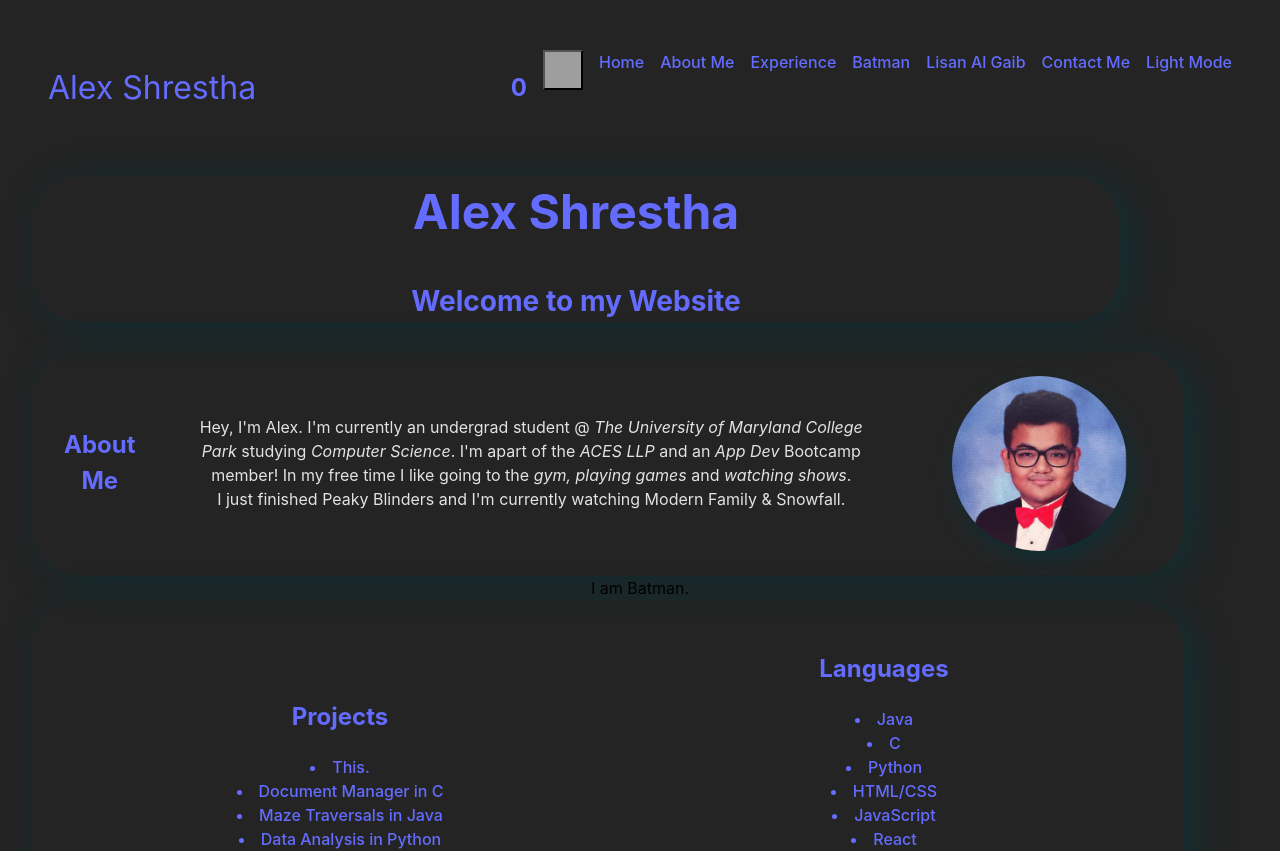
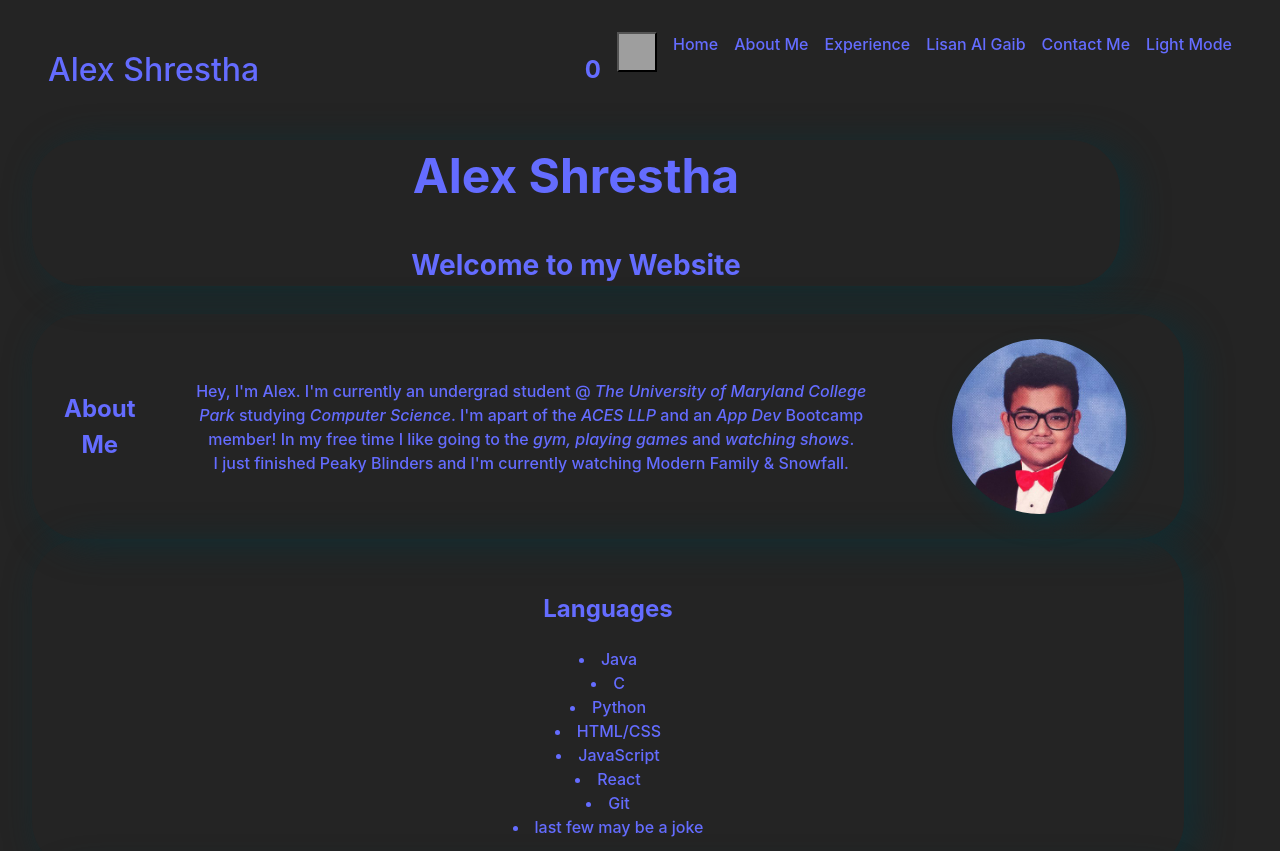
Before and after one commit to shresthaa23/React-Bootcamp, a React (Vite) app in the folder my_website/: page / in a window 1280 px wide. Shown: the top 851 px of the page. Built offline with nearby package versions, Linux system fonts and the light colour scheme; grey boxes are pictures that could not be loaded.

Commit message:
added image & changed technical

```diff
--- a/my_website/src/App.jsx
+++ b/my_website/src/App.jsx
@@ -10,11 +10,11 @@ const contacts = [
   { title: "GitHub", content: "@shresthaa23", link: "https://github.com/shresthaa23"},
 ];
 
-
+const checker = false;
 function NavBar() {
   return (
     <nav className="navbar">
-      <p href="/" className="myName">Alex Shrestha</p>
+      <a href="/" className="myName">Alex Shrestha</a>
       <ul>
         <Cookies />
         <li>
@@ -25,9 +25,6 @@ function NavBar() {
         </li>
         <li>
           <a href="/"> Experience </a>
-        </li>
-        <li>
-          <a href="https://cdn.vox-cdn.com/thumbor/bz2Y1F1_NTbKLfnINojph4jGVzQ=/0x0:2880x1434/1200x800/filters:focal(1133x488:1593x948)/cdn.vox-cdn.com/uploads/chorus_image/image/71969421/Screen_Shot_2023_02_12_at_6.36.56_PM.0.png"> Batman </a>
         </li>
         <li>
           <a href="https://i.kym-cdn.com/entries/icons/original/000/048/705/stilgar_dune.jpg"> Lisan Al Gaib </a>
@@ -54,8 +51,13 @@ function HomePage() {
   );
 }
 
+function AboutMe() {
+  const [image, setImage] = useState(true)
 
-function AboutMe() {
+  function handleImage() {
+    setImage(!image)
+  }
+
   return (
     <div className="aboutMe">
           <h2 className="aboutMeTitle"> About Me </h2>
@@ -64,24 +66,27 @@ function AboutMe() {
             I'm apart of the <em>ACES LLP</em> and an <em>App Dev</em> Bootcamp member!
             In my free time I like going to the <em>gym, playing games</em> and <em>watching shows</em>. I just finished Peaky Blinders and I'm currently watching Modern Family & Snowfall.
           </p>
-          <img class="myphoto" src="/images/me.jpg" alt="photo of me"></img>
-    </div>
-  );
-}
+          { image && ( <img class="myphoto" src="/images/me.jpg" alt="photo of me" onClick={handleImage}></img> )}
+          { !image && <img class="secondphoto" src="https://umd-brand.transforms.svdcdn.com/production/uploads/images/informal-seal.png?w=512&amp;h=512&amp;auto=compress%2Cformat&amp;fit=crop&amp;dm=1656362660&amp;s=f147c43be06ac2a530c41260819e63a1" alt="UMD" onClick={handleImage}></img>}
 
-function Batman() {
-  return (
-    <div className="batman">
-      <h7> I am Batman. </h7>
     </div>
   );
 }
 
 function Technical() {
+
+  const [tech, setTech] = useState(false)
+
+  function handleTech() {
+    setTech(!tech)
+  }
+
+
   return (
     <div className="tech">
+      { tech && (
       <div className="projects">
-      <h2 className="projectsTitle"> Projects </h2>
+      <h2 className="projectsTitle" onClick={handleTech}> <span>Projects</span> </h2>
         <div className="projectsText">
           <li>
             <a> This. </a>
@@ -97,8 +102,10 @@ function Technical() {
           </li>
         </div>
         </div>
+      )}
+      { !tech && (
       <div className="languages">
-      <h2 className="languagesTitle"> Languages </h2>
+      <h2 className="languagesTitle" onClick={handleTech}> <span>Languages</span> </h2>
         <li>
             <a> Java </a>
           </li>
@@ -124,6 +131,7 @@ function Technical() {
           <a> last few may be a joke </a>
         </li>
         </div>
+        )}
     </div>
   );
 }
@@ -175,8 +183,9 @@ function Cookies() {
   )
 }
 
+
 function LightMode() {
-  const [mode, setMode] = useState(false)
+   const [mode, setMode] = useState(false)
 
   function handleMode() {
     setMode(!mode)
@@ -203,12 +212,6 @@ function LightMode() {
 
 
 function App() {
-  /*
-  const [light, setLight] = useState(false)
-
-  function handleClick() {
-    setLight(!light)
-   */
 
   return (
     <><>
@@ -218,7 +221,6 @@ function App() {
       </>
       <>
         <AboutMe />
-        <Batman />
         <Technical />
         <Contact />
       </>
--- a/my_website/src/index.css
+++ b/my_website/src/index.css
@@ -16,12 +16,17 @@
 .light {
   background-color: white;
   color: black;
-
 }
 
 body {
   margin: 0;
   background-color: #242424;
+  color: #646cff;
+}
+
+p {
+  font-weight: 500;
+  text-decoration: inherit;
 }
 
 a {
@@ -34,7 +39,6 @@ a:hover {
   color: #535bf2;
   text-decoration: underline;
 }
-
 
 .navbar {
   box-sizing: border-box;
@@ -100,15 +104,16 @@ a:hover {
   text-wrap: balance;
 }
 
-.myphoto {
+.myphoto, .secondphoto{
   height: 175px;
   filter: drop-shadow(5px 10px 10px #112D32);
   border-radius: 50%;
   margin: 25px;
 }
 
-.batman {
-  color: black;
+.projectsTitle span:hover , .languagesTitle span:hover {
+  color: #747bff;
+  background-color: #212121;
 }
 
 .tech {
```
